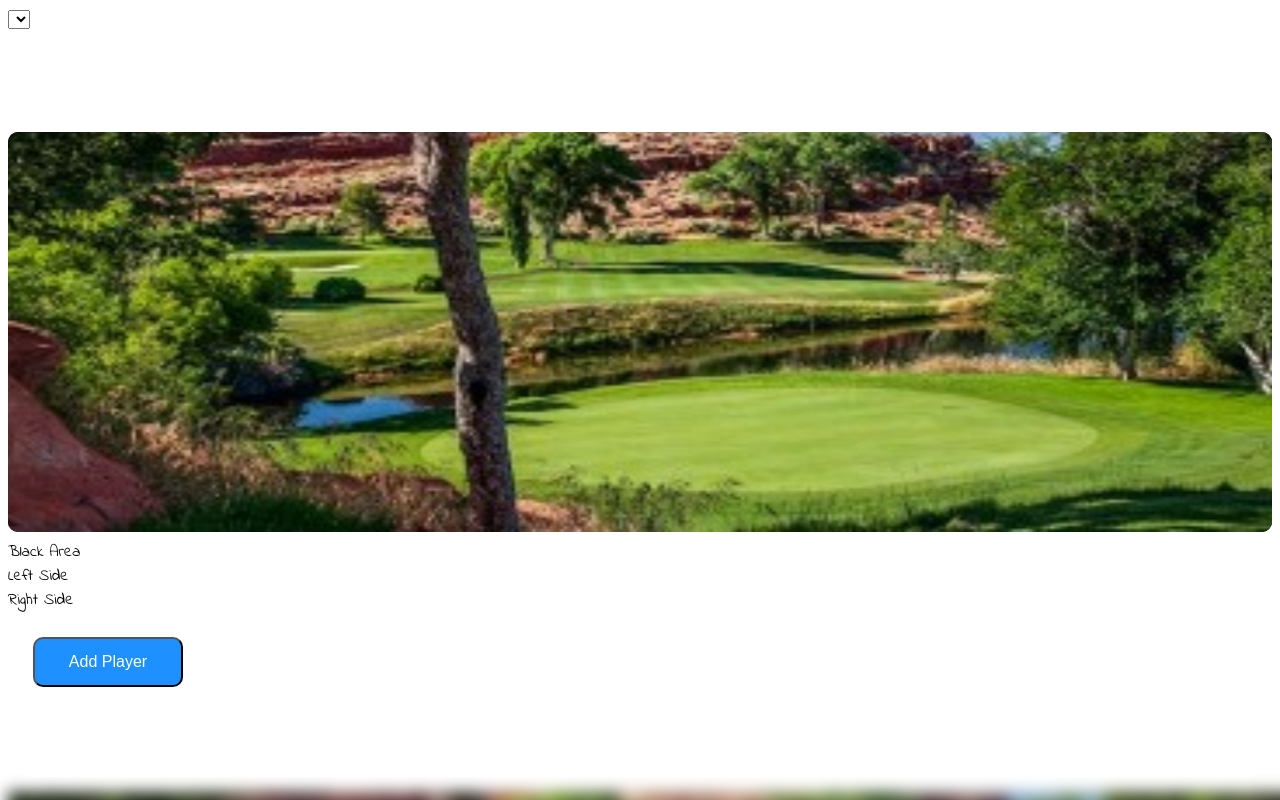
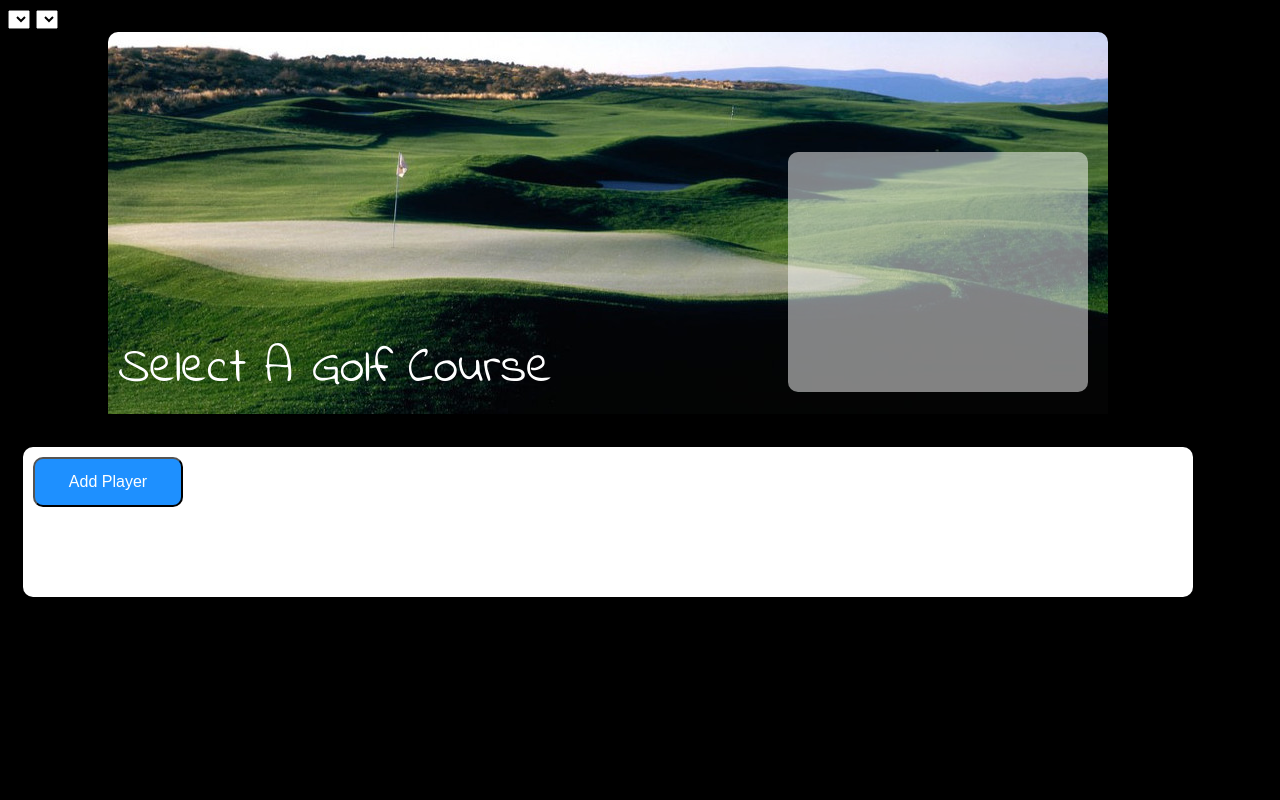
Before and after one commit to bailiebutcher21/Project4, a plain HTML site: page index.html in a window 1280 px wide. Drawn offline with Linux system fonts and the light colour scheme.

```diff
--- a/index.css
+++ b/index.css
@@ -1,8 +1,15 @@
 body{
     font-family: 'Indie Flower', cursive;
+    background-color: black;
+    width:1200px;
+
 }
-
-.backimage{
+.topcontainer{
+    position: relative;
+    display:flex;
+    justify-content: center;
+}
+.backimage img{
     background-image: url("img/mainimage.jpg");
     background-size: cover;
     -webkit-filter:blur(8px);
@@ -16,15 +23,25 @@ body{
     z-index:1;
     border:black 1px;
 
+
+
 }
-.toparea img{
+.image{
     margin-top: 100px;
     width:100%;
     height:400px;
     background-color: black;
     z-index: -1;
-    position: relative;
     border-radius: 10px;
+}
+.toparea{
+    background-image: url("img/GooglePhoto.jpg");
+    width:1000px;
+    height:400px;
+    display:flex;
+    justify-content: space-between;
+    border-radius: 10px;
+    background-repeat: no-repeat;
 }
 .addplayer{
     background-color: white;
@@ -41,19 +58,20 @@ body{
     margin:10px 0 0 10px;
     border-radius: 10px;
 }
-.insidetext{
-    position: absolute;
+.leftside{
+    z-index: 1;
+    color:white;
+    width:50%;
+    height:100%;
+    font-size: 50px;
+    margin:300px 40px 0 10px;
 }
-
-#blackarea{
+.rightside{
     z-index: 1;
-    position: absolute;
+    width:30%;
+    height:60%;
+    background-image: url("img/whiteimage.png");
+    border-radius: 10px;
+    margin: 120px 20px 0 0;
+    opacity: 0.5;
 }
-#coursename{
-    z-index: 1;
-    position: absolute;
-}
-#weather{
-    z-index: 1;
-    position: absolute;
-}
--- a/index.html
+++ b/index.html
@@ -9,20 +9,22 @@
 </head>
 <body>
 
-<div class="container">
-    <select id="selectCourse"></select>
+<select id="selectCourse"></select>
+<select id="selecttype"></select>
+<div class="topcontainer">
     <div class="toparea">
-        <img src="img/horizontalimage.png">
-        <div class="blackarea">Black Area</div>
-        <div class="leftside">Left Side</div>
-        <div class="rightside">Right Side</div>
-    </div>
-    <div class="addplayer">
-        <button class="add">Add Player</button>
+        <div class="leftside">Select A Golf Course</div>
+        <div class="rightside"></div>
     </div>
 </div>
 
-<div class="backimage"><img src="img/horizontalimage.png"></div>
+<div class="bottomcontainer">
+<div class="addplayer">
+    <button class="add">Add Player</button>
+</div>
+
+</div>
+<div class="backimage"></div>
 
 </body>
 <script src="index.js"></script>
```
Also changed, not shown: img/GolfCourse.png (added), img/GooglePhoto.jpg (added), img/Landscape.png (added), img/RedgolfCourse.jpg (added), img/whiteimage.png (added).
